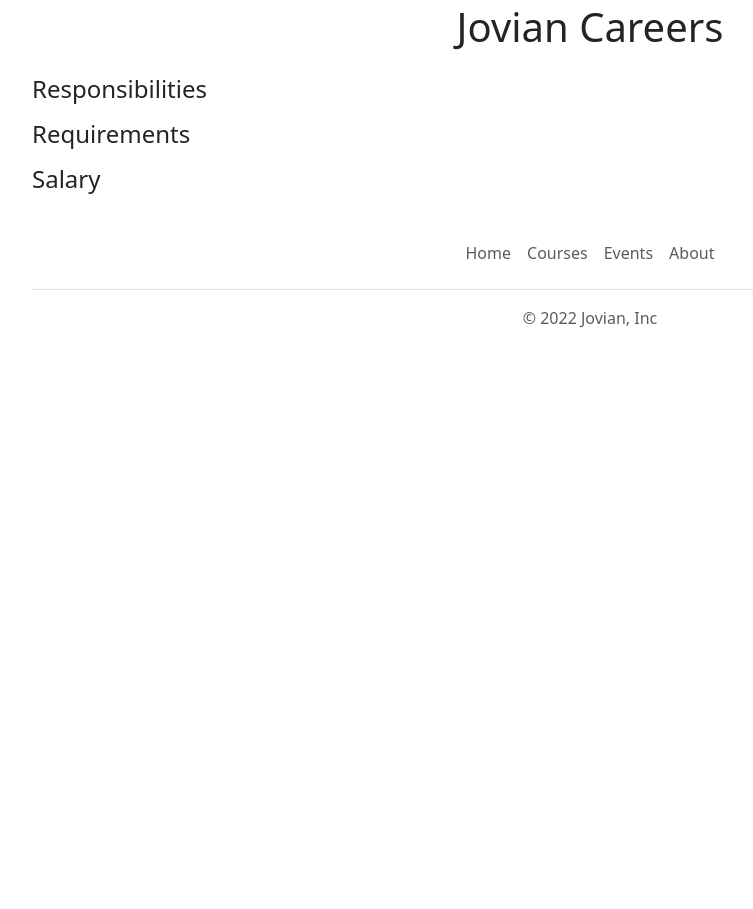
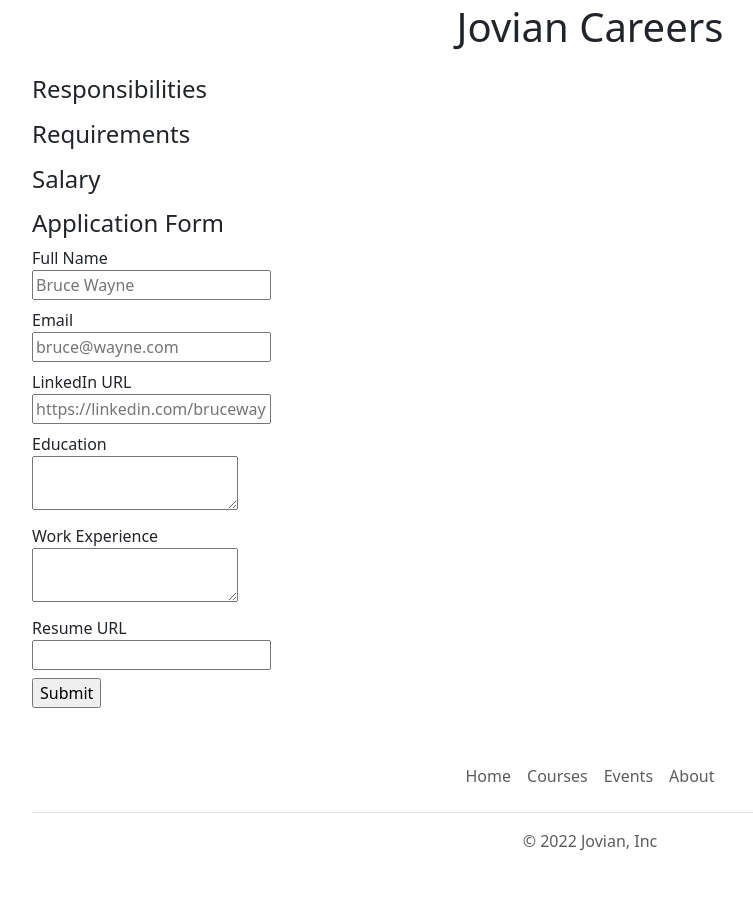
Before and after one commit to SehrGuterCode/jovian-careers-website, a Flask app: template templates/jobpage.html in a window 1280 px wide. Shown: the part 437-1346 px from the top of the page, without its empty margins (50-803 px from the left). Before the commit the page ends 765 px from the top, so only its background shows below. Run offline with Flask 2, Linux system fonts and the light colour scheme; the template is opened without the code that fills it, so the values that code supplies are empty.

Commit message:
store application in db

```diff
--- a/app.py
+++ b/app.py
@@ -1,5 +1,5 @@
-from flask import Flask, render_template
-from database import load_jobs_from_db, load_jobs_as_json, load_job_from_db
+from flask import Flask, render_template, request
+from database import load_jobs_from_db, load_jobs_as_json, load_job_from_db, add_application_to_db
 
 app = Flask(__name__)
 
@@ -23,5 +23,17 @@ def show_job(id):
   return render_template('jobpage.html', job=job)
 
 
+@app.route("/job/<id>/apply", methods=['post'])
+def apply_to_job(id):
+  data = request.form
+  job = load_job_from_db(id)
+  add_application_to_db(id, data)
+  # store this in the DB
+  # send an email
+  return render_template('application_submitted.html',
+                         application=data,
+                         job=job)
+
+
 if __name__ == "__main__":
   app.run(host="0.0.0.0", debug=True)
--- /dev/null
+++ b/templates/application_form.html
@@ -0,0 +1,34 @@
+<h4>Application Form</h4>
+<form action="/job/{{job.id}}/apply" method="post">
+  <div class="mb-2">
+    <label>Full Name</label><br>
+    <input type="text" name="full_name" placeholder="Bruce Wayne">
+  </div>
+
+  <div class="mb-2">
+    <label>Email</label><br>
+    <input type="text" name="email" placeholder="bruce@wayne.com">
+  </div>
+
+  <div class="mb-2">
+    <label>LinkedIn URL</label><br>
+    <input type="text" name="linkedin_url" placeholder="https://linkedin.com/brucewayne">
+  </div>
+
+  <div class="mb-2">
+    <label>Education</label><br>
+    <textarea name="education"></textarea>
+  </div>
+
+  <div class="mb-2">
+    <label>Work Experience</label><br>
+    <textarea name="work_experience"></textarea>
+  </div>
+
+  <div class="mb-2">
+    <label>Resume URL</label><br>
+    <input type="text" name="resume_url">
+  </div>
+
+  <input class="mb-2" type="submit">
+</form>
--- a/templates/jobpage.html
+++ b/templates/jobpage.html
@@ -25,6 +25,7 @@
       </ol>
       <h4>Salary</h4>
       <p>{{job.currency}}{{job.salary}}</p>
+      {% include 'application_form.html' %}
     </div>
     {% include 'footer.html' %}
   </body>
```
Also changed, not shown: database.py (+17 -0 lines), templates/application_submitted.html (added, +36 -0 lines).
